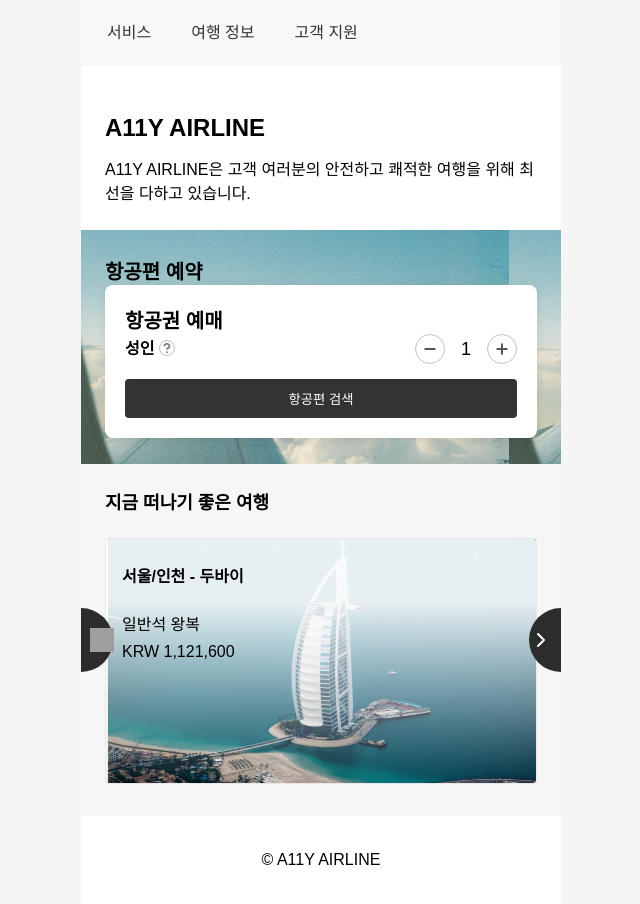
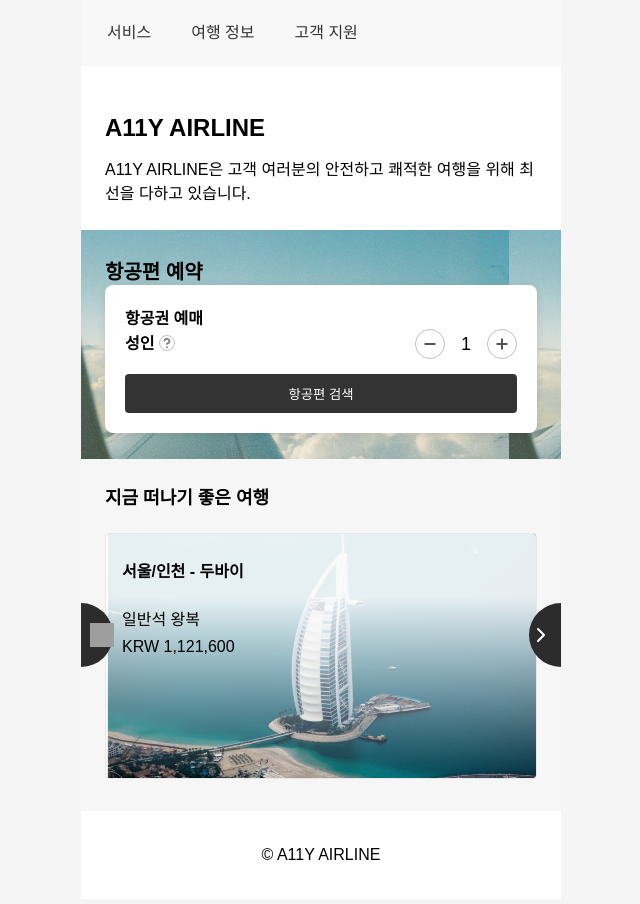
Before and after one commit to woowacourse/a11y-airline, a React (Vite) app: page / in a window 1280 px wide. Shown: the whole page, without its empty margins (319-959 px from the left). Built offline with nearby package versions, Linux system fonts and the light colour scheme; grey boxes are pictures that could not be loaded.

Commit message:
chore: 중복된 H2헤딩을 H3로 수정

```diff
--- a/src/components/FlightBooking.tsx
+++ b/src/components/FlightBooking.tsx
@@ -36,7 +36,7 @@ const FlightBooking = () => {
 
   return (
     <div className={styles.flightBooking}>
-      <h2 className="heading-2-text">항공권 예매</h2>
+      <h3 className="heading-3-text">항공권 예매</h3>
       <div className={styles.passengerCount}>
         <div className={styles.passengerLabel}>
           <span className="body-text">성인</span>
```
